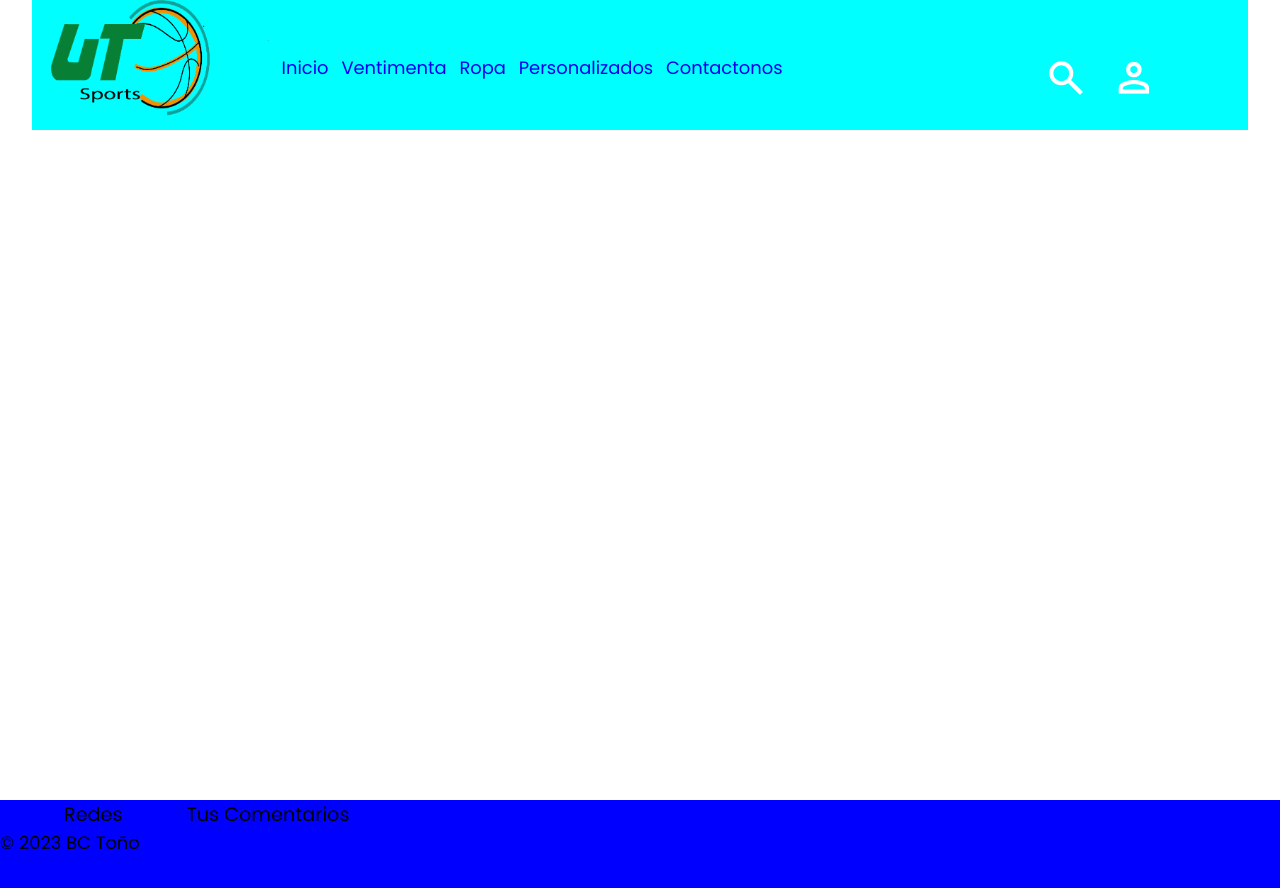
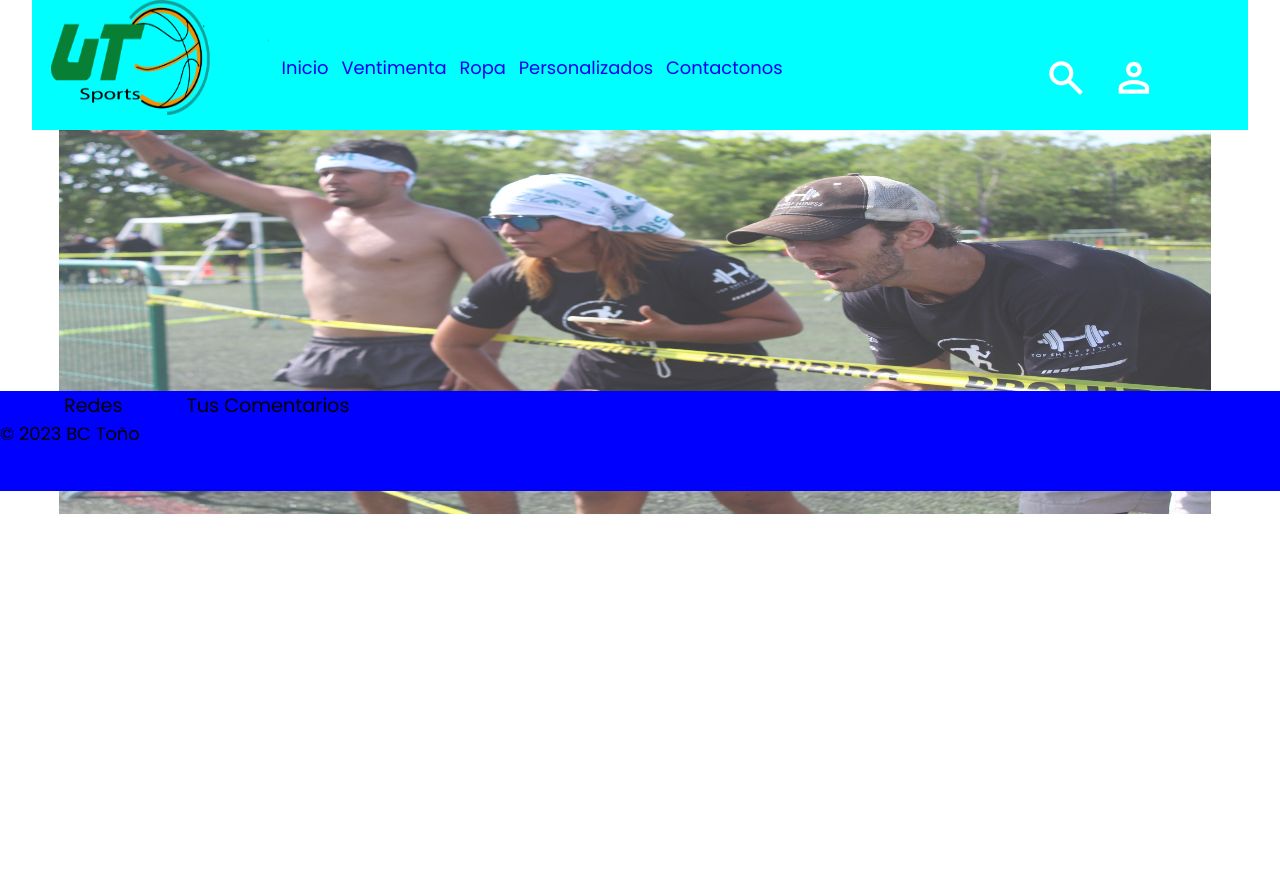
Before and after one commit to TotoHacker/UTSports, a React (Vite) app in the folder UTSports/: page / in a window 1280 px wide. Shown: the top 888 px of the page. After the commit the page ends 800 px from the top, so only its background shows below. Built offline with nearby package versions, Linux system fonts and the light colour scheme; a web font is replaced by a local one.

Commit message:
añadimos una img para la primera vista de usuario

```diff
--- a/UTSports/src/App.jsx
+++ b/UTSports/src/App.jsx
@@ -5,6 +5,10 @@ function App() {
   return (
     <div className="App">
       <Header/>
+      <div>
+        <img className="imgpre" src="imagenes/carrera.jpg" alt="" />
+      </div>
+
       <Footer/>
     </div>
   );
--- a/UTSports/src/scss/base/_resets.scss
+++ b/UTSports/src/scss/base/_resets.scss
@@ -1,3 +1,4 @@
+/*scss de obejetos generales*/
 *{
     box-sizing: border-box;
     margin: 0;
@@ -7,24 +8,55 @@ li {
     list-style: none;
 
 }
+a{
+    text-decoration: none;
+}
+button {
+    background-color: none;
+    border: none;
+}
+.material-symbols-outlined {
+    position: relative;
+    left: 40%;
+    top: 44px;
+  font-variation-settings:
+  'FILL' 0,
+  'wght' 700,
+  'GRAD' 0,
+  'opsz' 48;
+  color: rgb(255, 255, 255);
+  font-size: 3.3vw;
+  padding: 1vw;
+}
+/*Header scss*/
 header{
     position: fixed;
     width: 95%;
     height: 130px;
     background-color: aqua;
     left: 2.5vw;
+    z-index: +1;
 }
+/*Imagen Inicio*/
+.imgpre{
+position: relative;
+ width: 90vw;
+ height: 30vw;
+ top: 130px;
+left: 4.6vw;
+opacity:0.8;
+}
+
+/*Footer sccs*/
 footer{
-    position: absolute;
+    position: relative;
     width: 100%;
     height: 100px;
     background-color: blue;
     top: 100%;
 
 }
-a{
-    text-decoration: none;
-}
+
 .conten{
     display: flex;
     display: flex;
@@ -48,20 +80,3 @@ a{
     height: 9vw;
     left: 4vw;
 }
-button {
-    background-color: none;
-    border: none;
-}
-.material-symbols-outlined {
-    position: relative;
-    left: 40%;
-    top: 44px;
-  font-variation-settings:
-  'FILL' 0,
-  'wght' 700,
-  'GRAD' 0,
-  'opsz' 48;
-  color: rgb(255, 255, 255);
-  font-size: 3.3vw;
-  padding: 1vw;
-}
```
